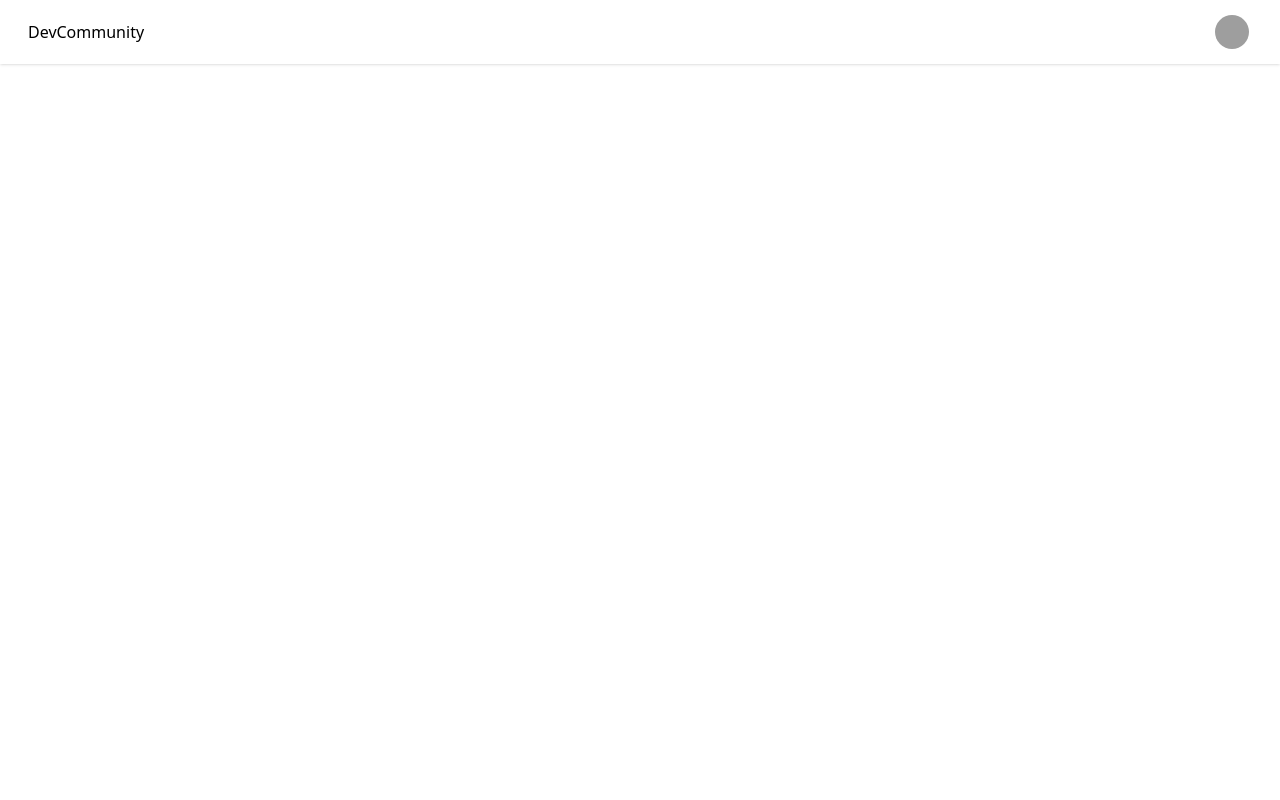
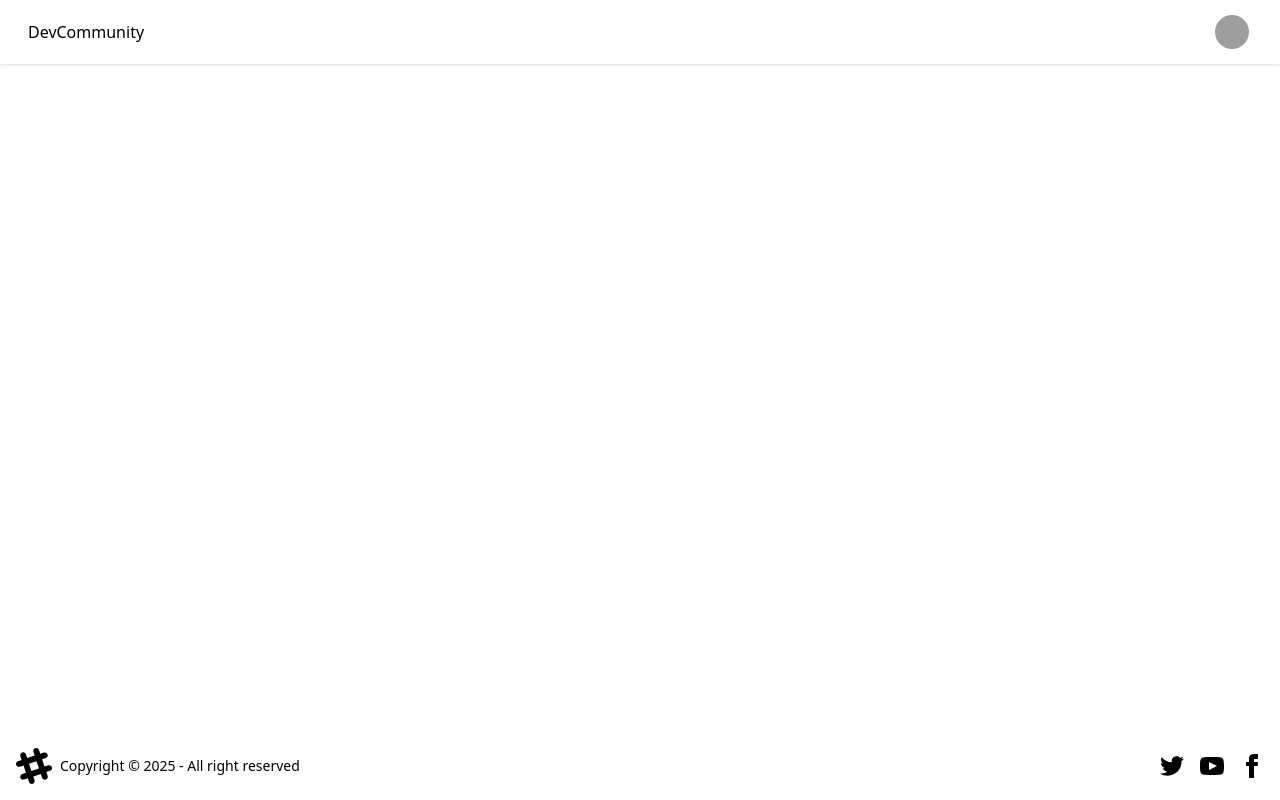
Before and after one commit to CRAZE-C/DEVCOMMUNITY-UI, a React (Vite) app: page / in a window 1280 px wide. Built offline with nearby package versions, Linux system fonts and the light colour scheme; grey boxes are pictures that could not be loaded.

Commit message:
jsconfig, children routing, Outlet and footer

```diff
--- a/package.json
+++ b/package.json
@@ -11,8 +11,11 @@
   },
   "dependencies": {
     "@tailwindcss/vite": "^4.1.4",
+    "dom": "^0.0.3",
     "react": "^19.0.0",
     "react-dom": "^19.0.0",
+    "react-router": "^7.5.1",
+    "react-router-dom": "^7.5.1",
     "tailwindcss": "^4.1.4"
   },
   "devDependencies": {
--- a/src/App.jsx
+++ b/src/App.jsx
@@ -1,38 +1,19 @@
+import { BrowserRouter, Route, Routes } from "react-router-dom"
+import Body from "./Body";
+import Login from "./Login";
 
 function App() {
   return (
     <>
-      <div className="navbar bg-base-300 shadow-sm">
-  <div className="flex-1">
-    <a className="ext-xl mx-5">DevCommunity</a>
-  </div>
-  <div className="flex gap-2">
-
-    <div className="dropdown dropdown-end mx-5">
-      <div tabIndex={0} role="button" className="btn btn-ghost btn-circle avatar">
-        <div className="w-10 rounded-full">
-          <img
-            alt="Tailwind CSS Navbar component"
-            src="https://img.daisyui.com/images/stock/photo-1534528741775-53994a69daeb.webp" />
-        </div>
-      </div>
-      <ul
-        tabIndex={0}
-        className="menu menu-sm dropdown-content bg-base-100 rounded-box z-1 mt-3 w-52 p-2 shadow">
-        <li>
-          <a className="justify-between">
-            Profile
-            <span className="badge">New</span>
-          </a>
-        </li>
-        <li><a>Settings</a></li>
-        <li><a>Logout</a></li>
-      </ul>
-    </div>
-  </div>
-</div>
+      <BrowserRouter basename="/">
+        <Routes>
+          <Route path="/" element={<Body />}>
+            <Route path='/login' element={<Login />} />
+          </Route>
+        </Routes>
+      </BrowserRouter>
     </>
-  )
+  );
 }
 
 export default App
--- /dev/null
+++ b/src/Body.jsx
@@ -0,0 +1,14 @@
+import NavBar from './NavBar'
+import Footer from './Footer.jsx'
+import { Outlet } from 'react-router-dom'
+const Body = () => {
+    return (
+        <>
+            <NavBar />
+            <Outlet />
+            <Footer />
+        </>
+    )
+}
+
+export default Body
--- /dev/null
+++ b/src/Footer.jsx
@@ -0,0 +1,58 @@
+
+const Footer = () => {
+    return (
+        <footer className="footer sm:footer-horizontal bg-300 text-neutral-content items-center p-4 fixed bottom-0">
+            <aside className="grid-flow-col items-center">
+                <svg
+                    width="36"
+                    height="36"
+                    viewBox="0 0 24 24"
+                    xmlns="http://www.w3.org/2000/svg"
+                    fillRule="evenodd"
+                    clipRule="evenodd"
+                    className="fill-current">
+                    <path
+                        d="M22.672 15.226l-2.432.811.841 2.515c.33 1.019-.209 2.127-1.23 2.456-1.15.325-2.148-.321-2.463-1.226l-.84-2.518-5.013 1.677.84 2.517c.391 1.203-.434 2.542-1.831 2.542-.88 0-1.601-.564-1.86-1.314l-.842-2.516-2.431.809c-1.135.328-2.145-.317-2.463-1.229-.329-1.018.211-2.127 1.231-2.456l2.432-.809-1.621-4.823-2.432.808c-1.355.384-2.558-.59-2.558-1.839 0-.817.509-1.582 1.327-1.846l2.433-.809-.842-2.515c-.33-1.02.211-2.129 1.232-2.458 1.02-.329 2.13.209 2.461 1.229l.842 2.515 5.011-1.677-.839-2.517c-.403-1.238.484-2.553 1.843-2.553.819 0 1.585.509 1.85 1.326l.841 2.517 2.431-.81c1.02-.33 2.131.211 2.461 1.229.332 1.018-.21 2.126-1.23 2.456l-2.433.809 1.622 4.823 2.433-.809c1.242-.401 2.557.484 2.557 1.838 0 .819-.51 1.583-1.328 1.847m-8.992-6.428l-5.01 1.675 1.619 4.828 5.011-1.674-1.62-4.829z"></path>
+                </svg>
+                <p>Copyright © {new Date().getFullYear()} - All right reserved</p>
+            </aside>
+            <nav className="grid-flow-col gap-4 md:place-self-center md:justify-self-end">
+                <a>
+                    <svg
+                        xmlns="http://www.w3.org/2000/svg"
+                        width="24"
+                        height="24"
+                        viewBox="0 0 24 24"
+                        className="fill-current">
+                        <path
+                            d="M24 4.557c-.883.392-1.832.656-2.828.775 1.017-.609 1.798-1.574 2.165-2.724-.951.564-2.005.974-3.127 1.195-.897-.957-2.178-1.555-3.594-1.555-3.179 0-5.515 2.966-4.797 6.045-4.091-.205-7.719-2.165-10.148-5.144-1.29 2.213-.669 5.108 1.523 6.574-.806-.026-1.566-.247-2.229-.616-.054 2.281 1.581 4.415 3.949 4.89-.693.188-1.452.232-2.224.084.626 1.956 2.444 3.379 4.6 3.419-2.07 1.623-4.678 2.348-7.29 2.04 2.179 1.397 4.768 2.212 7.548 2.212 9.142 0 14.307-7.721 13.995-14.646.962-.695 1.797-1.562 2.457-2.549z"></path>
+                    </svg>
+                </a>
+                <a>
+                    <svg
+                        xmlns="http://www.w3.org/2000/svg"
+                        width="24"
+                        height="24"
+                        viewBox="0 0 24 24"
+                        className="fill-current">
+                        <path
+                            d="M19.615 3.184c-3.604-.246-11.631-.245-15.23 0-3.897.266-4.356 2.62-4.385 8.816.029 6.185.484 8.549 4.385 8.816 3.6.245 11.626.246 15.23 0 3.897-.266 4.356-2.62 4.385-8.816-.029-6.185-.484-8.549-4.385-8.816zm-10.615 12.816v-8l8 3.993-8 4.007z"></path>
+                    </svg>
+                </a>
+                <a>
+                    <svg
+                        xmlns="http://www.w3.org/2000/svg"
+                        width="24"
+                        height="24"
+                        viewBox="0 0 24 24"
+                        className="fill-current">
+                        <path
+                            d="M9 8h-3v4h3v12h5v-12h3.642l.358-4h-4v-1.667c0-.955.192-1.333 1.115-1.333h2.885v-5h-3.808c-3.596 0-5.192 1.583-5.192 4.615v3.385z"></path>
+                    </svg>
+                </a>
+            </nav>
+        </footer>
+    )
+}
+
+export default Footer
--- /dev/null
+++ b/src/Login.jsx
@@ -0,0 +1,9 @@
+import React from 'react'
+
+const Login = () => {
+  return (
+    <div>Login</div>
+  )
+}
+
+export default Login
--- /dev/null
+++ b/src/NavBar.jsx
@@ -0,0 +1,37 @@
+import React from "react";
+
+const NavBar = () => {
+    return (
+        <div className="navbar bg-base-300 shadow-sm">
+            <div className="flex-1">
+                <a className="ext-xl mx-5">DevCommunity</a>
+            </div>
+            <div className="flex gap-2">
+
+                <div className="dropdown dropdown-end mx-5">
+                    <div tabIndex={0} role="button" className="btn btn-ghost btn-circle avatar">
+                        <div className="w-10 rounded-full">
+                            <img
+                                alt="Tailwind CSS Navbar component"
+                                src="https://img.daisyui.com/images/stock/photo-1534528741775-53994a69daeb.webp" />
+                        </div>
+                    </div>
+                    <ul
+                        tabIndex={0}
+                        className="menu menu-sm dropdown-content bg-base-100 rounded-box z-1 mt-3 w-52 p-2 shadow">
+                        <li>
+                            <a className="justify-between">
+                                Profile
+                                <span className="badge">New</span>
+                            </a>
+                        </li>
+                        <li><a>Settings</a></li>
+                        <li><a>Logout</a></li>
+                    </ul>
+                </div>
+            </div>
+        </div>
+    );
+}
+
+export default NavBar;
```
Also changed, not shown: jsconfig.json (added, +14 -0 lines), 1 other file (tests, documents, lock files or other folders).
